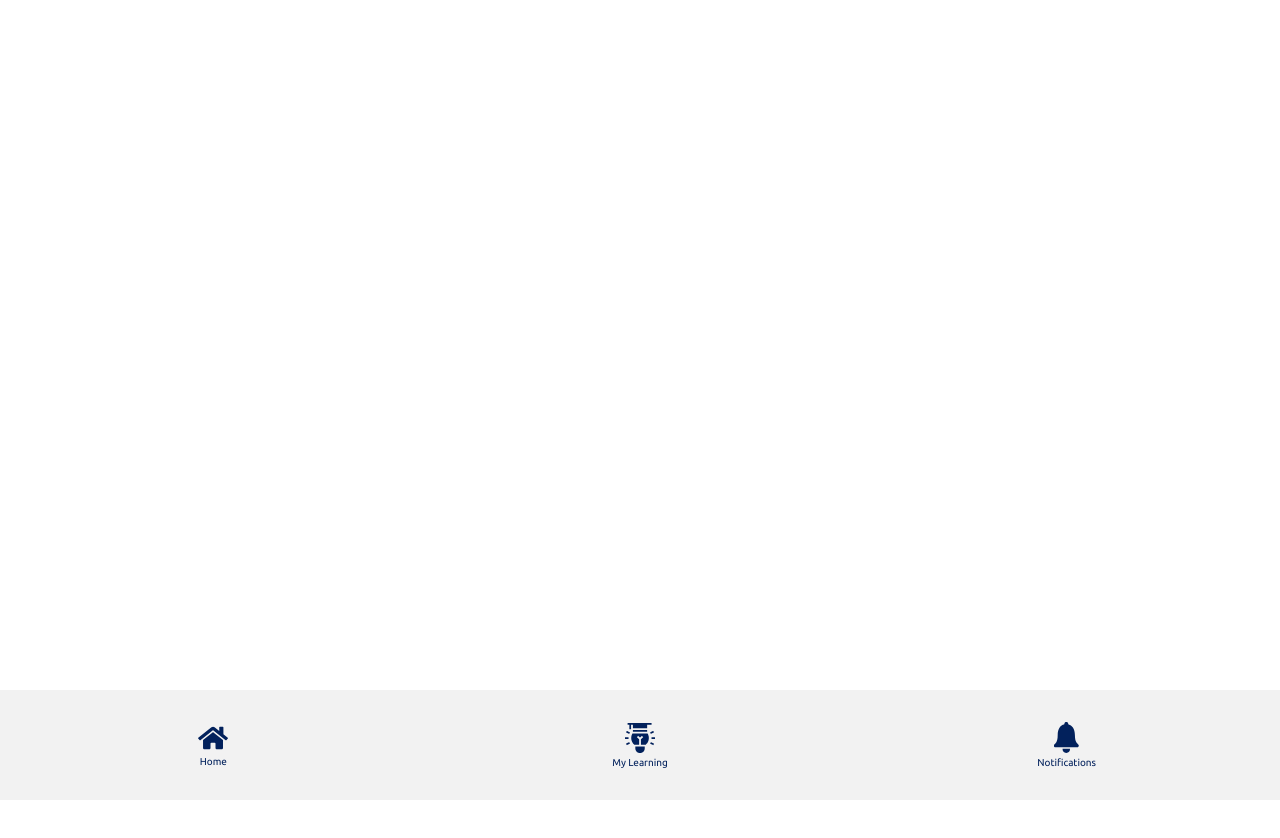
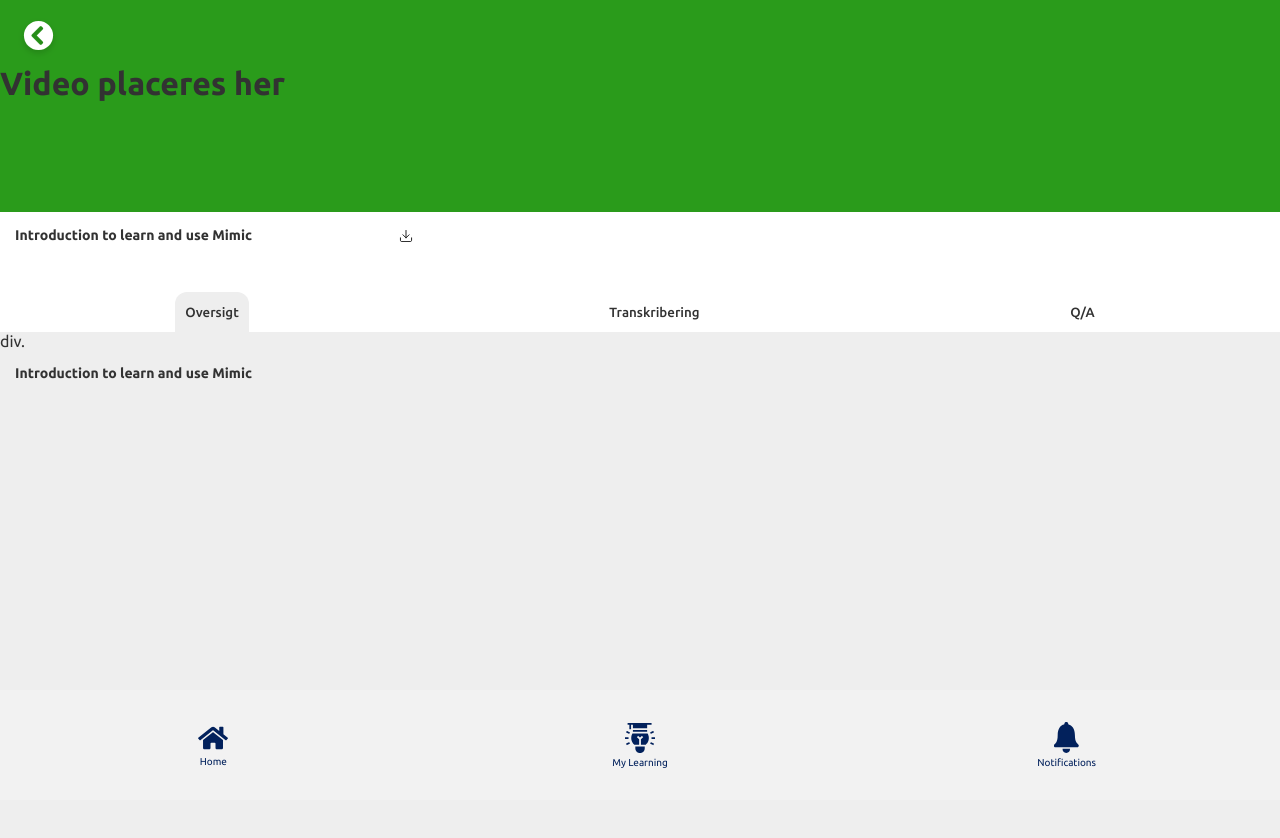
Before and after one commit to FrederikLandtved/Nordbo-Robotics, a Vue app: page /video in a window 1280 px wide. Shown: the top 838 px of the page. Before the commit the page ends 800 px from the top, so only its background shows below. Built offline with nearby package versions, Linux system fonts and the light colour scheme; no server answers; sample sign-in values are in the browser's storage.

Commit message:
made further progress in the video view

```diff
--- a/src/views/VideoView.vue
+++ b/src/views/VideoView.vue
@@ -1,13 +1,137 @@
 <script setup>
   import router from '@/router'
+  import { ref } from 'vue'
+
+  const isActive = ref("oversigt");
+
+  const setActive = (newActive) => {
+  isActive.value = newActive;
+}
 </script>
 
 <template>
 
+<div class="video-box" id="#">
+  <img src="../assets/img/icons/back.svg" alt="">
+<h1>Video placeres her</h1>
+</div><!-- Video Box -->
 
+<div class="video-info">
+  <h2>Introduction to learn and use Mimic</h2>
+  <img src="../assets/img/icons/downloade.svg" alt="Download">
+</div>
+
+<div class="video-buttons">
+  <button @click="setActive('oversigt')" class="video-tab-buttons" :class="{ active: isActive === 'oversigt' }">
+    Oversigt
+  </button>
+  <button @click="setActive('transkribering')" class="video-tab-buttons" :class="{ active: isActive === 'transkribering' }">
+    Transkribering
+  </button>
+  <button @click="setActive('QA')" class="video-tab-buttons" :class="{ active: isActive === 'QA' }">
+    Q/A
+  </button>
+</div>
+
+<div class="oversigt-box aktiv" v-if="isActive === 'oversigt'">
+  div.
+<h3>Introduction to learn and use Mimic</h3>
+</div><!-- Oversigt -->
+
+<div class="transkribering-box aktiv" v-if="isActive === 'transkribering'">
+  <h3>t</h3>
+</div><!-- Transkribering -->
+
+<div class="qa-box aktiv" v-if="isActive === 'QA'">
+  <h3>q</h3>
+</div><!-- Q/A -->
 
 </template>
 
 <style lang="scss" scoped>
+@import "@/assets/main.scss";
 
+
+.video-box {
+  background-color: $iconGreen;
+  height: 212px;
+  width: 100%;
+
+  img {
+    padding-top: 15px;
+    padding-left: 15px;
+  }
+}
+
+.video-info {
+  //background-color: $iconColor;
+  display: flex;
+  height: 10vh;
+  width: 100%;
+
+  h2 {
+    font-size: 14px;
+    padding: 15px;
+  }
+
+  img {
+    height: 12px;
+    margin-left: 75px;
+    margin-top: 18px;
+    width: 10%;
+  }
+}
+
+.video-buttons {
+    display: flex;
+    flex-direction: row;
+    justify-content: space-around;
+    width: 100%;
+
+    .video-tab-buttons {
+      background-color: #ffffff;
+      border: 0;
+      border-radius: 12px 12px 0 0;
+      font-weight: 500;
+      padding: 10px;
+      height: 40px;
+      //width: 120px;
+    }
+
+    .active {
+      background-color: #eeeeee;
+    }
+
+
+}
+
+.aktiv {
+      background-color: #eeeeee;
+    }
+
+.oversigt-box {
+  height: 80vh;
+  left: 0;
+  position: absolute;
+  width: 100%;
+
+  h3 {
+    font-size: 14px;
+    padding: 15px 0 0 15px;
+  }
+}
+
+.transkribering-box {
+  height: 80vh;
+  left: 0;
+  position: absolute;
+  width: 100%;
+}
+
+.qa-box {
+  height: 80vh;
+  left: 0;
+  position: absolute;
+  width: 100%;
+}
 </style>
```
